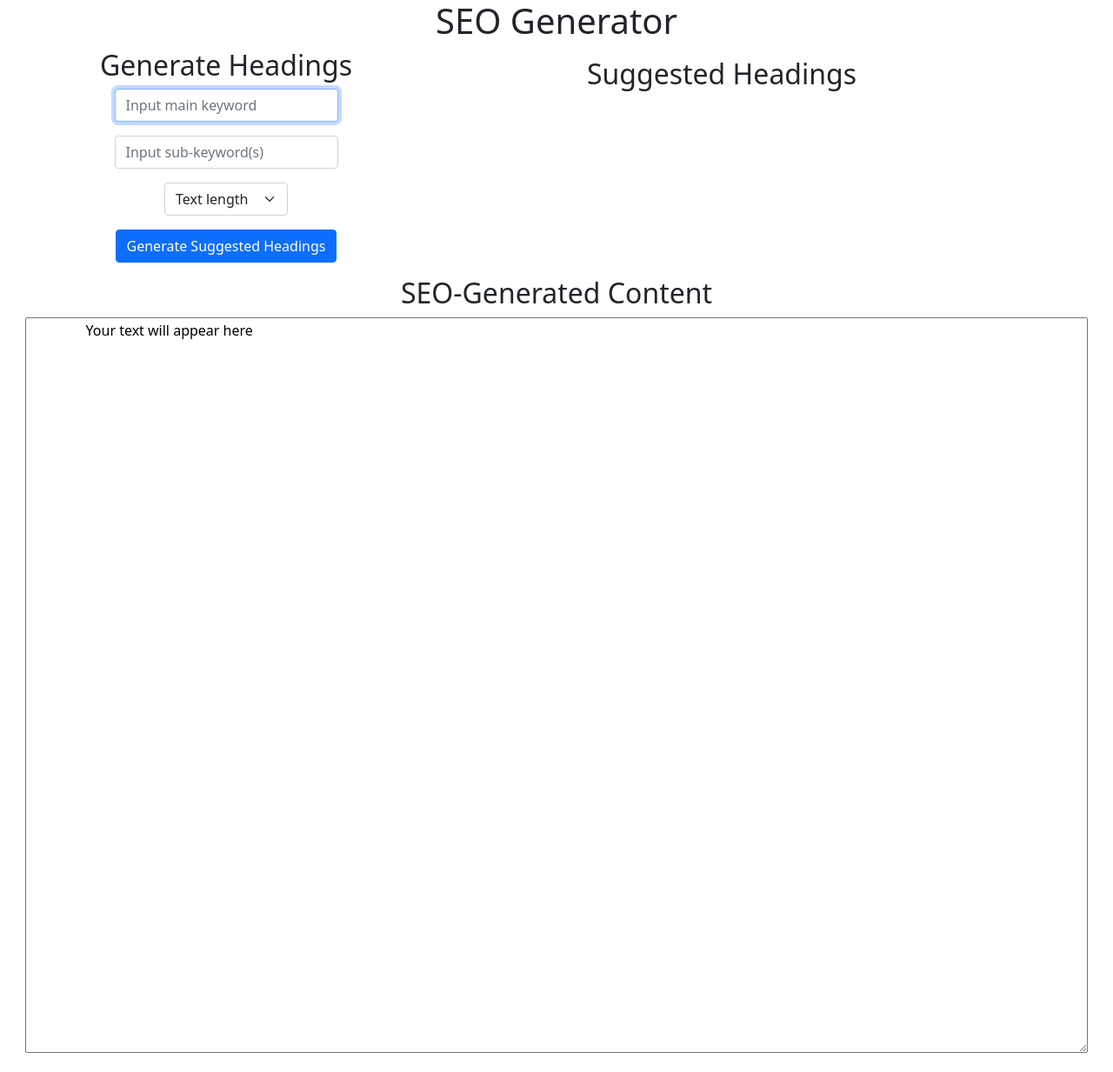
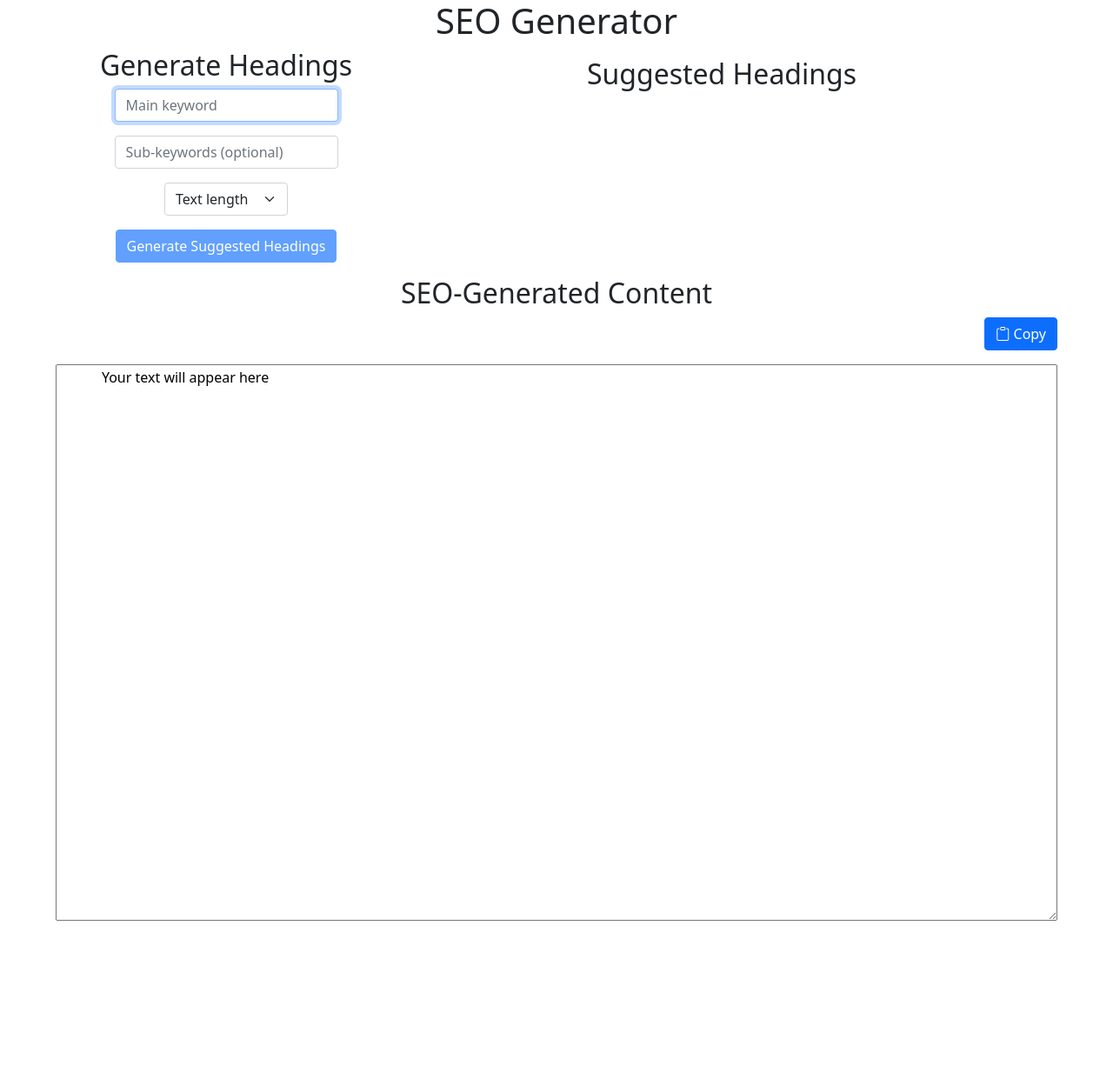
Before and after one commit to donileni/CS50-Final-Project, a Flask app: page / in a window 1280 px wide. Shown: the whole page at 87% size. After the commit the page ends 1059 px from the top, so only its background shows below. Run offline with Flask 2, Linux system fonts and the light colour scheme; some libraries are stand-ins or nearby versions.

Commit message:
Added dynamic copy button

```diff
--- a/static/logic.js
+++ b/static/logic.js
@@ -2,9 +2,9 @@
 document.addEventListener("DOMContentLoaded", onLoad);
 
 function onLoad() {
-    const button = document.getElementById("submitButton");
     const headingsButton = document.getElementById("headingsButton")
     const chooseHeadingsButton = document.getElementById("chooseHeadings")
+    const copyButton = document.getElementById("copyButton")
 
     const keyword = document.getElementById("mainKeyword");
     const subKeyword = document.getElementById("sub-keywords");
@@ -13,6 +13,8 @@ function onLoad() {
     keyword.addEventListener("keyup", updateDisabledState)
     subKeyword.addEventListener("keyup", updateDisabledState)
     textLength.addEventListener("change", updateDisabledState)
+
+    updateDisabledState()
 
     headingsButton.onclick = function (event) {
         event.preventDefault()
@@ -60,12 +62,15 @@ function onLoad() {
             .then(response => response.json())
             .then(handleResponse)
 
-        console.log(keyword, subKeyword, textLength)
-        console.log(body)
+    }
 
-        console.log(event)
+    copyButton.addEventListener("click", function() {
+        const outputField = document.getElementById("outputField")
 
-    }
+        navigator.clipboard.writeText(outputField.value)
+        dynamicCopyButton(copyButton)
+
+    });
 
 }
 
@@ -107,7 +112,6 @@ function handleHeadingsResponse(response) {
             currentButtons.forEach(item => item.remove())
 
             const allButtons = document.getElementsByClassName("headingsButton")
-            console.log(allButtons)
 
             for (const currentButton of allButtons) {
                 const value = currentButton.value
@@ -145,26 +149,23 @@ function handleResponse(response) {
 
     removeLoadingState(chooseHeadingsButton)
 
-    console.log(response)
-
 }
 
 function updateDisabledState() {
-    const headingsButton = document.getElementById("submitButton");
+    const headingsButton = document.getElementById("headingsButton");
     if (allValid()) {
-        button.disabled = false
+        headingsButton.disabled = false
     } else {
-        button.disabled = true
+        headingsButton.disabled = true
     }
 }
 
 function allValid(event) {
 
     const keyword = document.getElementById("mainKeyword").value;
-    const subKeyword = document.getElementById("sub-keywords").value;
     const textLength = document.getElementById("textLength").value;
 
-    if (keyword === "" || subKeyword === "" || textLength === "Text length")
+    if (keyword === "" || textLength === "Text length")
         return false
 
 
@@ -236,3 +237,25 @@ function clearAllHeadings() {
     chooseHeadingsButton.disabled = true
     chooseHeadingsButton.hidden = true
 }
+
+function dynamicCopyButton(button) {
+    button.style.backgroundColor = "green"
+    button.innerText = " Copied!"
+
+        const checkedIcon = document.createElement("i")
+        checkedIcon.classList.add("bi")
+        checkedIcon.classList.add("bi-clipboard-check")
+
+        const originalIcon = document.createElement("i")
+        originalIcon.classList.add("bi")
+        originalIcon.classList.add("bi-clipboard")
+
+        button.insertBefore(checkedIcon, copyButton.childNodes[0])
+
+        setTimeout(function() {
+            button.style.backgroundColor = "";
+            button.innerText = " Copy"
+            button.insertBefore(originalIcon, button.childNodes[0])
+        }, 1000);
+
+}
--- a/static/styles.css
+++ b/static/styles.css
@@ -4,3 +4,28 @@
     padding: 10px;
 
 }
+
+.div-size {
+    width: 90%;
+    height: 50vw;
+
+
+}
+
+.copy-button-position {
+    position: absolute;
+    top: 0;
+    right: 0;
+}
+
+.button-container {
+    display: flex;
+    justify-content: right;
+    gap: 3px;
+
+}
+
+.textarea-size {
+    width: 100%;
+    height: 100%;
+}
--- a/templates/index.html
+++ b/templates/index.html
@@ -18,12 +18,12 @@ Index
 
                         <div class="mb-3">
                             <input autocomplete="off" autofocus class="form-control mx-auto w-auto" id="mainKeyword"
-                                name="mainKeyword" placeholder="Input main keyword" type="text">
+                                name="mainKeyword" placeholder="Main keyword" type="text">
                         </div>
 
                         <div class="mb-3">
                             <input autocomplete="off" autofocus class="form-control mx-auto w-auto" id="sub-keywords"
-                                name="sub-keywords" placeholder="Input sub-keyword(s)" type="text">
+                                name="sub-keywords" placeholder="Sub-keywords (optional)" type="text">
                         </div>
 
                         <div class="mb-3">
@@ -66,11 +66,18 @@ Index
     </div>
 
 
-    <div class="mb-3 text-center">
+    <div class="mb-3 text-center div-size" style="margin: auto;">
         <h2>SEO-Generated Content</h2>
-            <textarea readonly id="outputField" name="outputField" rows="35" cols="130">
-                Your text will appear here
-            </textarea>
+        <div class="button-container mb-3 bd-clipboard">
+            <button type="btn-clipboard" class="btn btn-primary" id="copyButton">
+                <i class="bi bi-clipboard"></i>
+                    Copy
+            </button>
+        </div>
+
+        <textarea class="textarea-size" readonly id="outputField" name="outputField">
+            Your text will appear here
+        </textarea>
 
     </div>
 
--- a/templates/layout.html
+++ b/templates/layout.html
@@ -11,6 +11,7 @@
         integrity="sha384-1BmE4kWBq78iYhFldvKuhfTAU6auU8tT94WrHftjDbrCEXSU1oBoqyl2QvZ6jIW3" rel="stylesheet">
     <script crossorigin="anonymous" src="https://cdn.jsdelivr.net/npm/bootstrap@5.1.3/dist/js/bootstrap.bundle.min.js"
         integrity="sha384-ka7Sk0Gln4gmtz2MlQnikT1wXgYsOg+OMhuP+IlRH9sENBO0LRn5q+8nbTov4+1p"></script>
+    <link href="https://cdn.jsdelivr.net/npm/bootstrap-icons@1.3.0/font/bootstrap-icons.css" rel="stylesheet">
 
     <!-- <script type="text/javscript" src="/static/logic.js"></script> -->
     <script src="{{url_for('static', filename='/logic.js')}}"></script>
```
